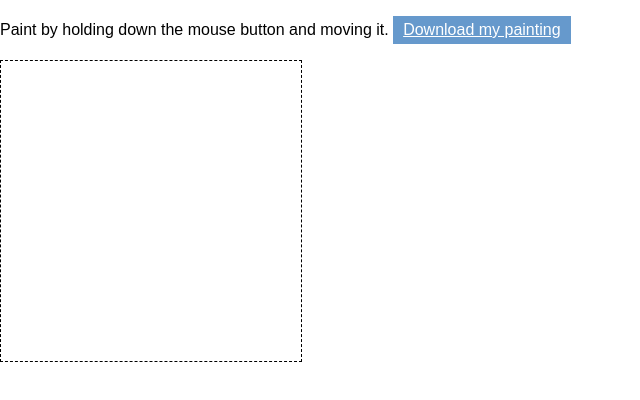
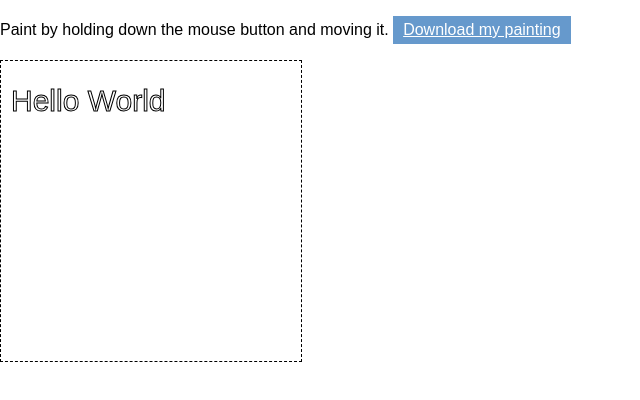
Before and after one commit to Rajjadhav1710/paint-app, a plain HTML site: page index.html in a window 1280 px wide. Shown: the whole page, without its empty margins (0-640 px from the left). Drawn offline with Linux system fonts and the light colour scheme.

Commit message:
added text

```diff
--- a/index.html
+++ b/index.html
@@ -68,6 +68,8 @@ a {
             <script>
                 var canvas = document.querySelector('canvas'),
     c = canvas.getContext('2d');
+                c.font = "30px Arial";
+c.strokeText("Hello World", 10, 50);
 c.fillStyle = 'hotpink';
 
 function draw(x, y) {
```
